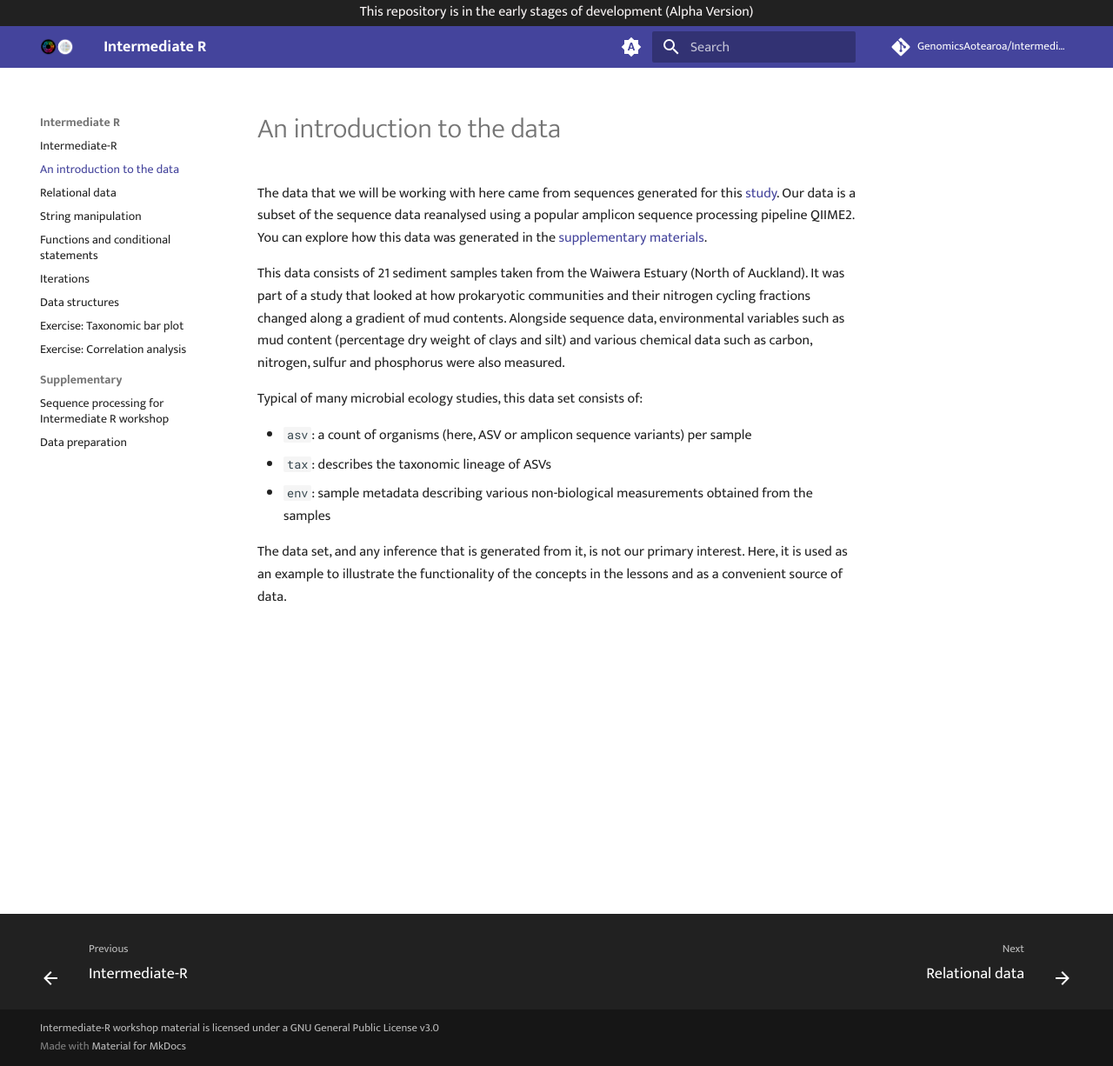
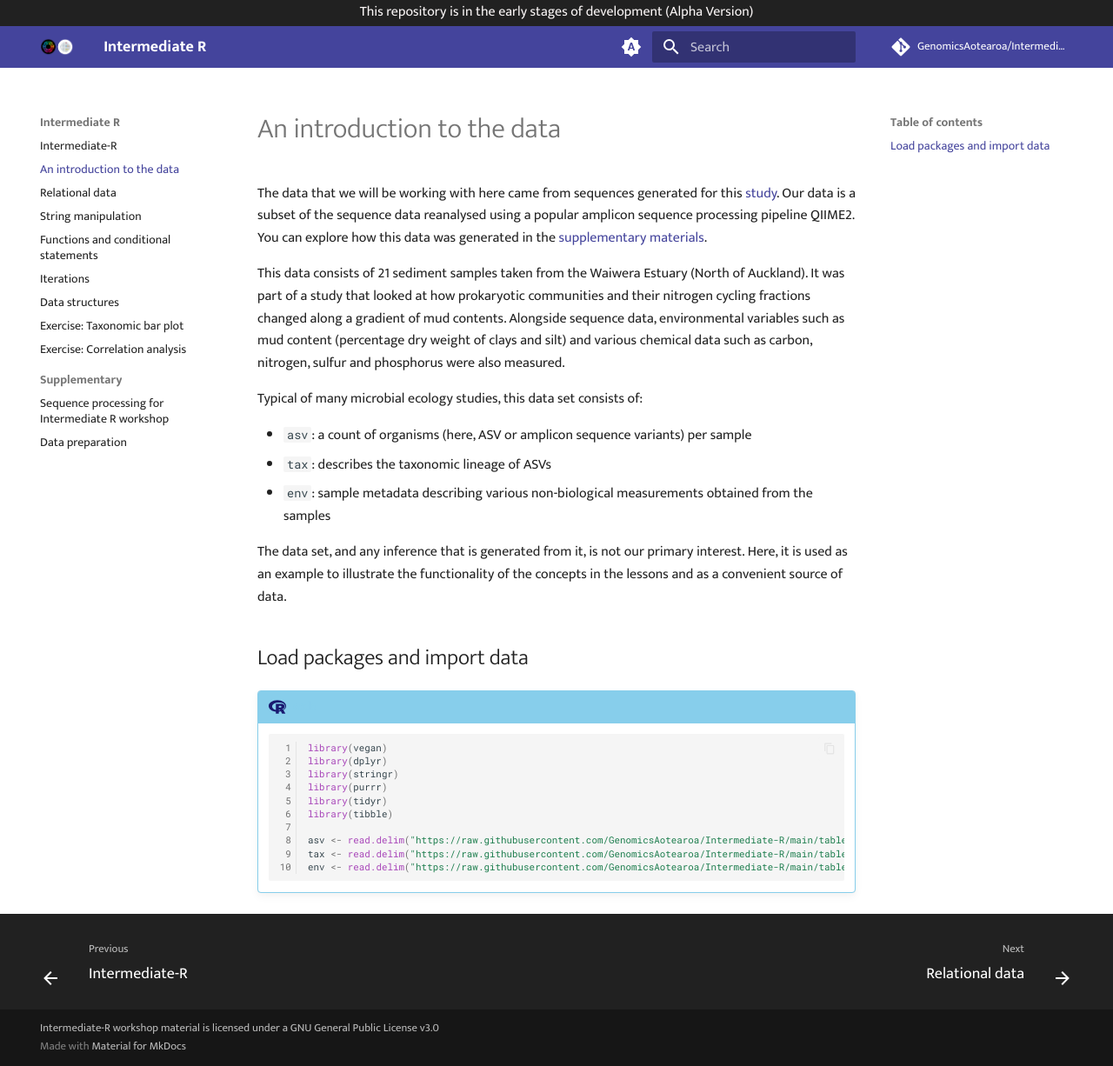
Before and after one commit to GenomicsAotearoa/Intermediate-R, an MkDocs documentation site: the page built from docs/0.prep.md, in a window 1280 px wide and 1226 px high. Shown: the whole window at 87% size. Built offline with MkDocs 1.6.1 and Material for MkDocs 9.7.7, drawn with Linux system fonts in a browser that asks for light colours; comment, search, counter and statistics services are not loaded.

Commit message:
Add prep

````diff
--- a/docs/0.prep.md
+++ b/docs/0.prep.md
@@ -11,3 +11,20 @@ Typical of many microbial ecology studies, this data set consists of:
 * `env`: sample metadata describing various non-biological measurements obtained from the samples
 
 The data set, and any inference that is generated from it, is not our primary interest. Here, it is used as an example to illustrate the functionality of the concepts in the lessons and as a convenient source of data.
+
+## Load packages and import data
+
+!!! r-project "code"
+
+    ```r linenums="1"
+    library(vegan)
+    library(dplyr)
+    library(stringr)
+    library(purrr)
+    library(tidyr)
+    library(tibble)
+
+    asv <- read.delim("https://raw.githubusercontent.com/GenomicsAotearoa/Intermediate-R/main/tables/asv_table.tsv")
+    tax <- read.delim("https://raw.githubusercontent.com/GenomicsAotearoa/Intermediate-R/main/tables/env_table.tsv")
+    env <- read.delim("https://raw.githubusercontent.com/GenomicsAotearoa/Intermediate-R/main/tables/taxonomy.tsv")
+    ```
````
